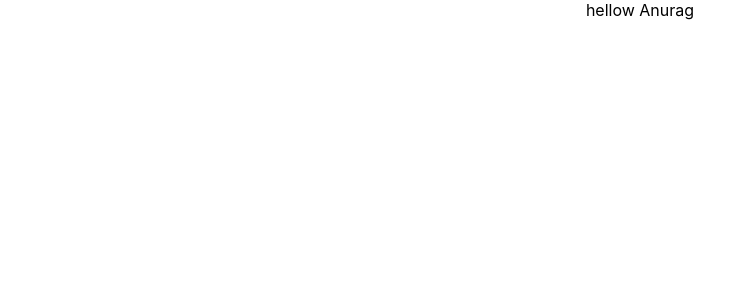
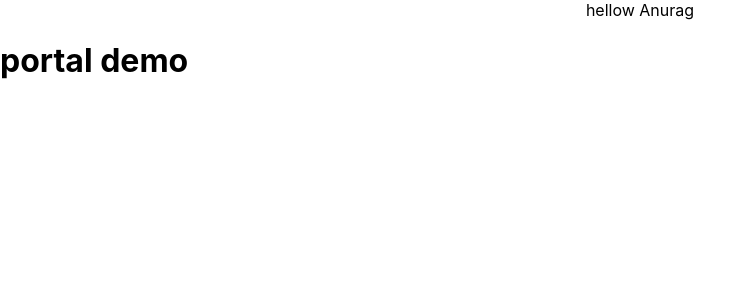
Before and after one commit to ANURAG-prakash/FrontEndTopics, a React (Create React App) app: page / in a window 1280 px wide. Shown: the top 300 px of the page, without its empty margins (0-754 px from the left). Built offline with nearby package versions, Linux system fonts and the light colour scheme.

Commit message:
Portal is implemented

```diff
--- a/public/index.html
+++ b/public/index.html
@@ -29,6 +29,7 @@
   <body>
     <noscript>You need to enable JavaScript to run this app.</noscript>
     <div id="root"></div>
+    <div id="portal-root"></div>
     <!--
       This HTML file is a template.
       If you open it directly in the browser, you will see an empty page.
--- a/src/App.js
+++ b/src/App.js
@@ -2,6 +2,7 @@
 import './App.css';
 import ComponentsC from './components/ComponentsC'
 import { UserProvider } from './components/userContext';
+import PortalDemo from './components/PortalDemo'
 
 function App() {
   return (
@@ -9,6 +10,7 @@
       <UserProvider value="Anurag" >
       <ComponentsC />
       </UserProvider>
+       <PortalDemo/>
 
     </div>
   );
--- /dev/null
+++ b/src/components/PortalDemo.js
@@ -0,0 +1,13 @@
+import React from 'react'
+import ReactDOM from 'react-dom'
+
+function PortalDemo() {
+    return ReactDOM.createPortal (
+        <h1>
+            portal demo
+        </h1>,
+        document.getElementById('portal-root')
+    )
+}
+
+export default PortalDemo
```
